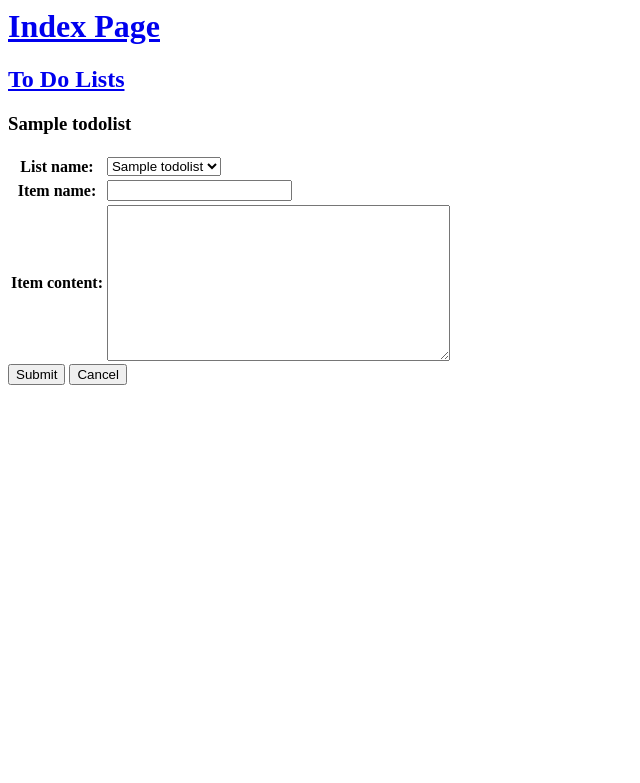
After one commit to alextfchan/planner, a Django app: page /planner/1/item/add/ in a window 1280 px wide. The commit adds this page. Shown: the top 783 px of the page, without its empty margins (0-640 px from the left). Run offline with Django 5.2, Linux system fonts and the light colour scheme; tables that the repository leaves empty hold one stand-in row (values such as "Sample post").

Commit message:
Added CRUD (Create ONLY), for Lists and Items. Users will be able to create new lists, and items via the browser.

```diff
--- a/apptodolist/models.py
+++ b/apptodolist/models.py
@@ -41,13 +41,3 @@ class ToDoListItem(models.Model):
 
     def __str__(self):
         return f"{self.item_name}, from list: {self.list_name}"
-
-
-
-
-    pass
-
-# CRUD
-
-
-# Lines 13 to 14 and 26 to 29 implement the .get_absolute_url() method, a Django convention for data models. This function returns the URL for the particular data item. This allows you to reference the URL conveniently and robustly in your code. The return statement of both implementations of .get_absolute_url() uses reverse() to avoid hard-coding the URL and its parameters.
--- a/apptodolist/templates/todoindex.html
+++ b/apptodolist/templates/todo_index.html
@@ -14,6 +14,7 @@
         <a href="{% url 'app_todo:app_todo' %}"> To Do Lists</a>
         </h2>
     </div>
+
     {% if object_list%}
     <h3>Here are the current To Do Lists.</h3>
     {% endif %}
@@ -30,7 +31,10 @@
         {% empty %}
         <h4>You currently do not have any lists to do.</h4>
         {% endfor %}
-
     </ul>
+    <p>
+        <input value="Add a new list" type="button"
+        onclick="location.href='{% url "app_todo:list_add" %}'"/>
+    </p>
     </body>
 </html>
--- a/apptodolist/templates/todoitems.html
+++ b/apptodolist/templates/todo_items.html
@@ -22,7 +22,7 @@
         {% for item in object_list %}
         <li>
             <div>
-                <div role="button" onclick="location.href='{% url "app_todo:list" item.id}'">
+                <div role="button" onclick="location.href='{% url "app_todo:list" item.id %}'">
                 {{ item.item_name }}
 
                 </div>
@@ -34,5 +34,9 @@
         {% endfor %}
 
     </ul>
+    <p>
+        <input value="Add a new item" type="button"
+        onclick="location.href='{% url "app_todo:item_add" list_name.id %}'"/>
+    </p>
     </body>
 </html>
--- /dev/null
+++ b/apptodolist/templates/todo_items_add.html
@@ -0,0 +1,30 @@
+<html lang="en">
+
+<head>
+    <title> To Do Lists</title>
+</head>
+
+
+    <body>
+        <h1>
+            <a href="{% url 'app_index:app_index' %}"> Index Page</a>
+        </h1>
+    </div>
+        <h2>
+        <a href="{% url 'app_todo:app_todo' %}"> To Do Lists</a>
+        </h2>
+    </div>
+
+    <h3>{{ list_name }}</h3>
+    <div>
+        <div>
+            <form method="post">
+                {% csrf_token %}
+                <table>
+                    {{ form.as_table }}
+                </table>
+                <input type="submit" value="Submit">
+                <input value="Cancel" type="button" onclick="location.href='{% url "app_todo:list" list_name.id %}'">
+            </form>
+        </div>
+    </div>
--- a/apptodolist/urls.py
+++ b/apptodolist/urls.py
@@ -9,7 +9,14 @@ app_name = 'app_todo'
 urlpatterns = [
     # url: /planner/ name: 'app_todo' will match with HTML macro.
     path('', views.ListOfToDos.as_view(), name = 'app_todo'),
+
     # url: /planner/<id> name: 'listid' will match with HTML macro.
     # <int:list_id> is referring to the parameter created in views. (get_lists_query function)
     path('<int:listid>/', views.ListOfToDoItems.as_view(), name = 'list'),
+
+    # Create List and Item patterns
+
+    path('add/', views.CreateList.as_view(), name='list_add'),
+
+    path('<int:listid>/item/add/', views.CreateItem.as_view(), name='item_add'),
 ]
--- a/apptodolist/views.py
+++ b/apptodolist/views.py
@@ -6,6 +6,7 @@ from django.views.generic import (
     ListView,
     CreateView,
     UpdateView,
+    DeleteView
 )
 from apptodolist.models import ToDoList, ToDoListItem
 
@@ -13,12 +14,12 @@ class ListOfToDos(ListView):
     model = ToDoList
     # template_name allows you to generate a HTML dynamically.
     # Will allow for dynamic HTML links for each list ID.
-    template_name = 'todoindex.html'
+    template_name = 'todo_index.html'
 
 
 class ListOfToDoItems(ListView):
     model = ToDoListItem
-    template_name = 'todoitems.html'
+    template_name = 'todo_items.html'
 
     def get_queryset(self):
         '''
@@ -35,4 +36,55 @@ class ListOfToDoItems(ListView):
         return context
 
 
-# onclick="location.href='{% url "app_todo:list" todolist.id %}'">
+#CRUD Code below.
+
+class CreateList(CreateView):
+    model = ToDoList
+    template_name = 'todo_list_add.html'
+    fields = ['list_name']
+
+    def get_context_data(self):
+        '''
+        https://docs.djangoproject.com/en/5.0/topics/class-based-views/generic-display/#adding-extra-context
+        '''
+        context = super().get_context_data()
+        context['list_name'] = 'Add a new list'
+        return context
+
+    def get_success_url(self):
+        return reverse('app_todo:app_todo')
+
+
+class CreateItem(CreateView):
+    model = ToDoListItem
+    template_name = 'todo_items_add.html'
+    fields = [
+        'list_name',
+        'item_name',
+        'item_content',
+    ]
+
+    def get_initial(self):
+        '''
+        Returns a dictionary containing initial data for the form.
+        - listid is from the ToDoList class (in Models), list_id_url method.
+        - list_name ToDoList class property.
+
+        '''
+        initial_data = super().get_initial()
+        list_name = ToDoList.objects.get(id=self.kwargs['listid'])
+        initial_data['list_name'] = list_name
+        return initial_data
+
+    def get_context_data(self):
+        '''
+        https://docs.djangoproject.com/en/5.0/topics/class-based-views/generic-display/#adding-extra-context
+        '''
+        context = super().get_context_data()
+        list_name = ToDoList.objects.get(id=self.kwargs['listid'])
+        context['list_name'] = list_name
+        context['item_name'] = 'Create a new item'
+        return context
+
+    def get_success_url(self):
+        return reverse('app_todo:list', args=[self.object.list_name_id])
```
Also changed, not shown: apptodolist/templates/todo_list_add.html (added, +30 -0 lines).
